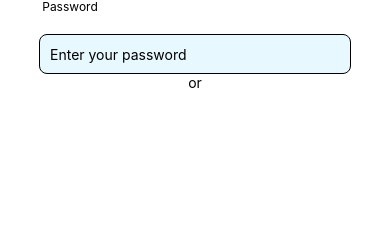
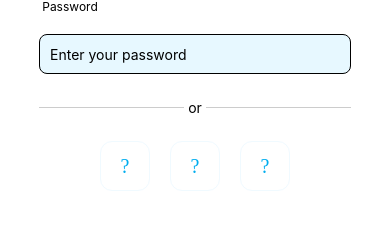
Before and after one commit to mariaclara44/Primeiro-app, a React Native app in the folder ola-mundo/: screen / in a window 390 px wide. Shown: the part 491-718 px from the top of the page. Built offline with nearby package versions, Linux system fonts and the light colour scheme.

Commit message:
Feat: Adiciona na atividade o botão e os icones

```diff
--- a/ola-mundo/App.js
+++ b/ola-mundo/App.js
@@ -1,5 +1,6 @@
 import { StatusBar } from 'expo-status-bar';
-import { StyleSheet, Text, TextInput, View } from 'react-native';
+import { StyleSheet, Text, TextInput, TouchableOpacity, View } from 'react-native';
+import { FontAwesome} from '@expo/vector-icons';
 import { Image} from 'react-native';
 
 export default function App() {
@@ -11,10 +12,13 @@ export default function App() {
       resizeMode="contain"/>
       <StatusBar style="auto"/>
       <Text style={styles.estilotexto}>Join Us</Text>
+
       <Text style={styles.textoPequeno}>Your name:</Text>
       <TextInput style={styles.input}placeholder='Enter you full name'/>
+
       <Text style={styles.textoPequeno}>Your Email</Text>
       <TextInput style={styles.input}placeholder='hello@gmail.com'/>
+
       <Text style={styles.textoPequeno}>Password</Text>
       <TextInput style={styles.input}placeholder='Enter your password'/>
 
@@ -22,8 +26,24 @@ export default function App() {
         <View style = {styles.line} />
         <Text Style = {styles.dividirText}> or </Text>
         <View style = {styles.line} />
+      </View>
 
-      </View>
+    <View style={styles.socialRow} >
+
+      <TouchableOpacity style={styles.socialButton} >
+        <FontAwesome name ='Google' size={20} color = '#00ADEF'/>
+      </TouchableOpacity>
+
+      <TouchableOpacity style={styles.socialButton} >
+        <FontAwesome name ='Facebook' size={20} color = '#00ADEF'/>
+      </TouchableOpacity>
+
+      <TouchableOpacity style={styles.socialButton} >
+        <FontAwesome name ='Instagram' size={20} color = '#00ADEF'/>
+      </TouchableOpacity>
+
+
+    </View>
     </View>
   );
 }
@@ -68,4 +88,57 @@ const styles = StyleSheet.create({
     borderRadius: 8,
     paddingHorizontal: 10,
   },
+
+  dividirContainer: {
+    flexDirection: 'row',
+    alignItems: 'center',
+    width: '80%',
+    marginVertical: 25,
+  },
+
+  line: {
+    flex: 1,
+    height: 1,
+    backgroundColor: '#CCC',
+  },
+
+  dividirText: {
+    marginHorizontal: 10,
+    color: 'gray',
+  },
+
+  socialRow: {
+    flexDirection: 'row',
+    justifyContent: 'center',
+    gap: 20,
+    marginBottom: 30,
+  },
+
+  socialButton: {
+    width: 50,
+    height: 50,
+    borderRadius: 12,
+    borderWidth: 1,
+    borderColor: '#f0faff',
+    justifyContent: 'center',
+    alignItems: 'center',
+  },
+  buttonMain: {
+    backgroundColor: '#00ADEF',
+    width: '88%',
+    height: 55,
+    borderRadius: 30,
+    justifyContent: 'center',
+    alignItems: 'center',
+    elevation: 4,
+    shadowColor: '#000',
+    shadowOffSet: {width: 0, height: 2},
+    shadowOpacity: 0.2,
+    shadowRadius: 4,
+  },
+  buttonMainText: {
+    color: '#fff',
+    fontSize: 16,
+    fontWeight: 'bold',
+  },
 });
```
